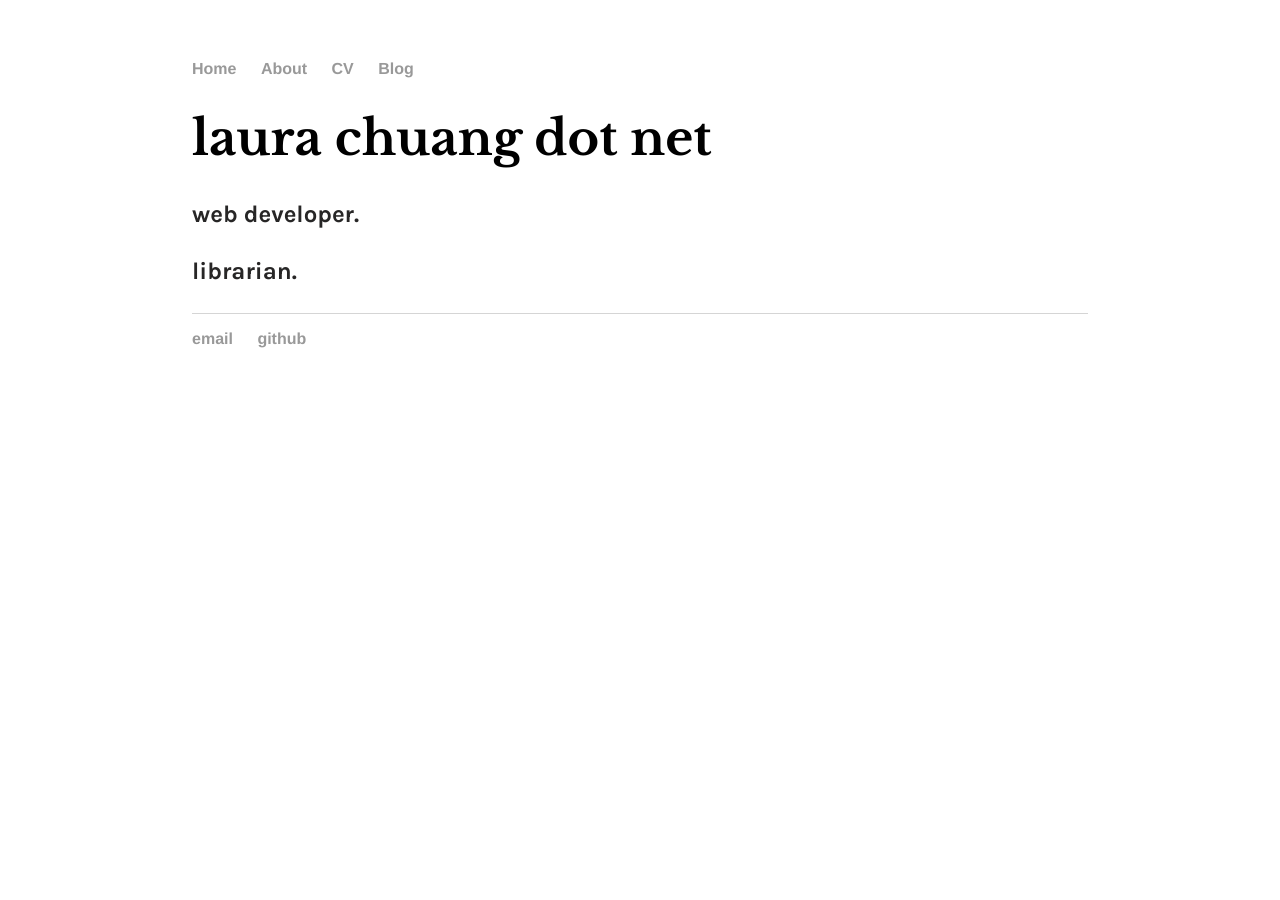
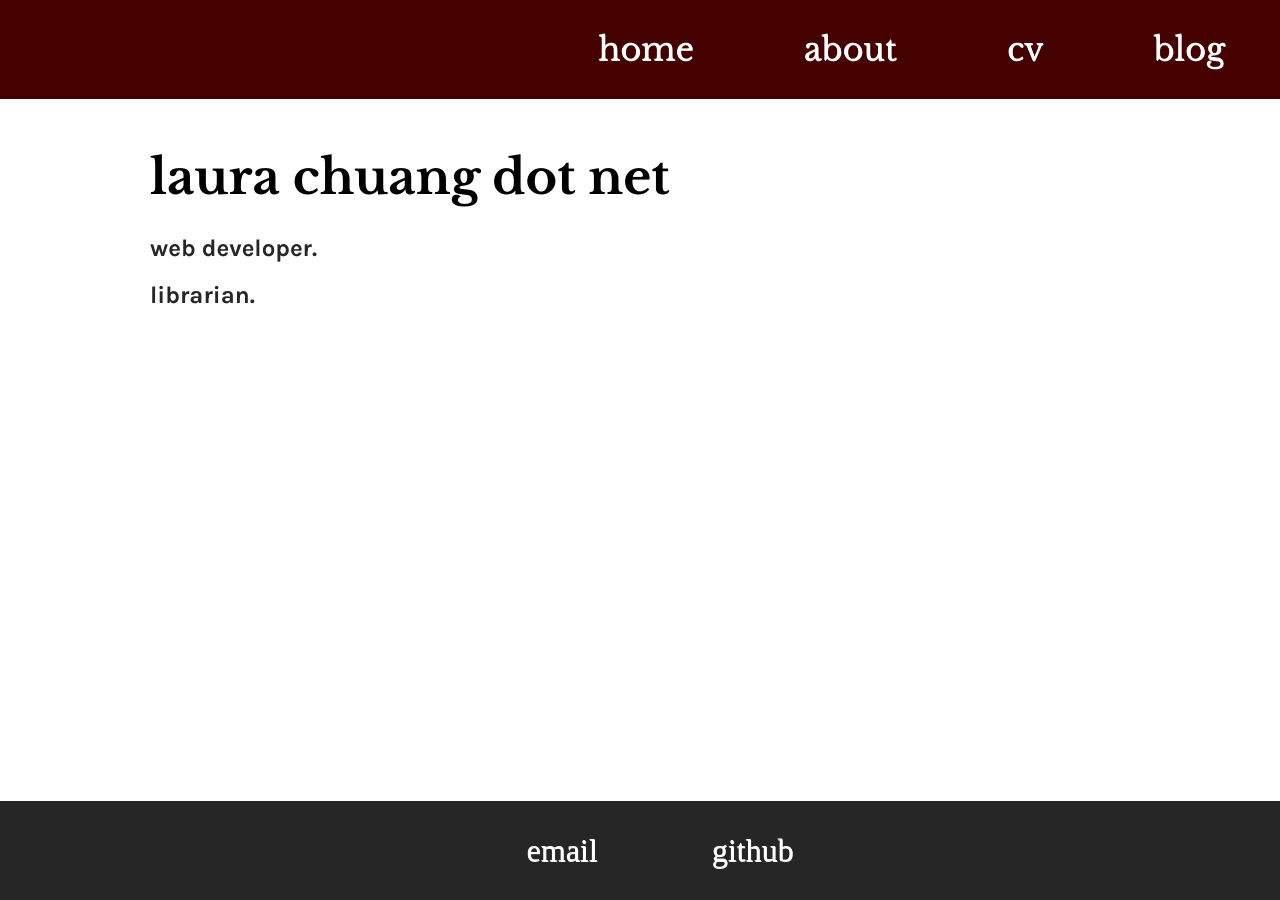
Before and after one commit to snarkshow/snarkshow.github.io, a Jekyll site: the page built from index.md, in a window 1280 px wide. Built offline with Jekyll 4.4.1, drawn with Linux system fonts in a browser that asks for light colours.

Commit message:
new site basic layout

```diff
--- a/_layouts/default.html
+++ b/_layouts/default.html
@@ -16,7 +16,7 @@
     <body>
         <div class="wrapper clearfix">
             <nav>
-                <ul>
+                <ul class="navlinks clearfix">
                     <li><a href="/">Home</a></li>
                     <li><a href="/about">About</a></li>
                     <li><a href="/cv">CV</a></li>
--- a/css/main.css
+++ b/css/main.css
@@ -7,8 +7,12 @@ html{line-height:1.15;-ms-text-size-adjust:100%;-webkit-text-size-adjust:100%}bo
 /* GENERAL CSS */
 
 .wrapper{
-    margin: 60px auto;
-    width: 70%;
+    margin: 0;
+    width: 1280 px;
+}
+
+header{
+    position: relative;
 }
 
 *{
@@ -17,42 +21,94 @@ html{line-height:1.15;-ms-text-size-adjust:100%;-webkit-text-size-adjust:100%}bo
 
 /* NAVBAR CSS */
 
-nav ul, footer ul {
-    font-family:'Helvetica', 'Arial', 'Sans-Serif';
-    padding: 0px;
-    list-style: none;
-    font-weight: bold;
+nav{
+    background-color: rgb(69, 0, 0);
+    padding: 0;
+    position: fixed;
+    top: 0;
+    width: 100%;
 }
-nav ul li, footer ul li {
+
+nav ul{
+    float: right;
+}
+
+.navlinks li{
+    float: left;
+    list-style-type: none;
+    margin: 15px 25px;
+    padding: 0 30px;
+}
+
+.navlinks li a{
+    color: white;
+    font-family:'Libre Baskerville', 'serif';
+    font-size: 2rem;
+    font-weight: lighter;
+    text-decoration: none;
+    text-transform: lowercase;
+    text-shadow: 0.5px 0.5px 0.5px whitesmoke;
+}
+
+/* BREAK */
+
+/* nav ul li, footer ul li {
     display: inline;
     margin-right: 20px;
 }
-a {
-    text-decoration: none;
-    color: #999;
-}
+
 a:hover {
     text-decoration: underline;
-}
+} */
 
 /* WRITTEN CONTENT CSS */
 
+.container{
+    margin: 150px;
+}
+
 h1 {
-    font-size: 3em;
+    font-size: 3rem;
     font-family:'Libre Baskerville', 'serif';
     /* font-family:'Karla', 'sans-serif'; */
 }
 h3, p {
-    font-size: 1.5em;
-    line-height: 1.4em;
+    font-size: 1.5rem;
+    line-height: 1.4rem;
     color: rgb(39, 38, 38);
-    font-family:'Libre Baskerville', 'serif';
     font-family:'Karla', 'sans-serif';
 }
+
+/* FOOTER CSS */
+
 footer {
-    border-top: 1px solid #d5d5d5;
-    font-size: .8em;
+    background-color: rgb(39, 38, 38);
+    position: absolute;
+    bottom: 0;
+    right: 0;
+    left: 0;
+    text-align: center;
 }
+
+footer ul{
+    list-style-type: none;
+}
+
+footer li{
+    display: inline-block;
+    margin: 15px 25px;
+    padding: 0 30px;
+}
+
+footer li a{
+    color: white;
+    font-size: 2rem;
+    font-weight: lighter;
+    text-decoration: none;
+    text-shadow: 0.5px 0.5px 0.5px whitesmoke;
+}
+
+/* BLOG POSTS CSS */
 
 ul.posts {
     margin: 20px auto 40px;
```
Also changed, not shown: index.html (deleted, +0 -11 lines).
